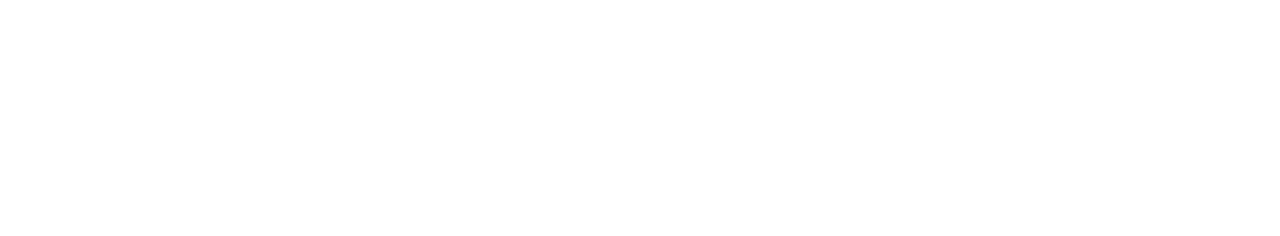
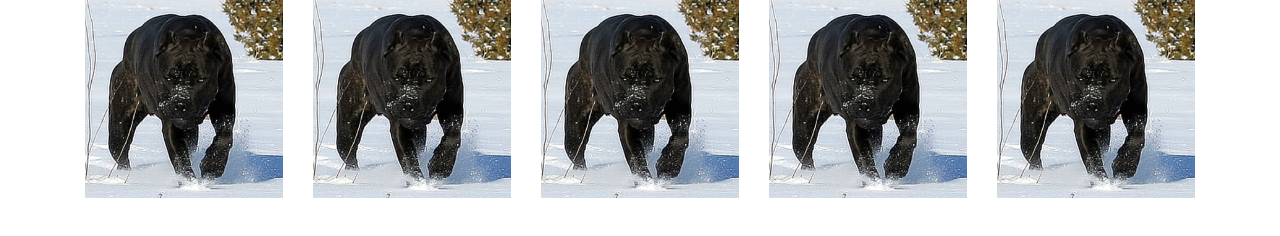
Before and after one commit to GuiAndrew/checkpoint-tranning, a plain HTML site: page index.html in a window 1280 px wide. Drawn offline with nearby package versions, Linux system fonts and the light colour scheme.

```diff
--- a/index.html
+++ b/index.html
@@ -1,15 +1,71 @@
 <!DOCTYPE html>
 <html lang="en">
+
 <head>
     <meta charset="UTF-8">
     <meta name="viewport" content="width=device-width, initial-scale=1.0">
     <meta http-equiv="X-UA-Compatible" content="ie=edge">
     <title>Testing the exercises</title>
+    <link rel="stylesheet" href="https://maxcdn.bootstrapcdn.com/bootstrap/4.0.0/css/bootstrap.min.css"
+        integrity="sha384-Gn5384xqQ1aoWXA+058RXPxPg6fy4IWvTNh0E263XmFcJlSAwiGgFAW/dAiS6JXm" crossorigin="anonymous">
+    <link rel="stylesheet" href="style.css">
 </head>
+
 <body>
 
+    <!-- Container -->
+    <div class="container">
+        <!-- row -->
+        <div class="row">
+
+            <!-- col -->
+            <div class="col">
+                <img class="img-fluid" src="img/doggy.jpg">
+            </div>
+            <!-- col -->
+
+            <!-- col -->
+            <div class="col">
+                <img class="img-fluid" src="img/doggy.jpg">
+            </div>
+            <!-- col -->
+
+            <!-- col -->
+            <div class="col">
+                <img class="img-fluid" src="img/doggy.jpg">
+            </div>
+            <!-- col -->
+
+            <!-- col -->
+            <div class="col d-none d-md-block">
+                <img class="img-fluid" src="img/doggy.jpg">
+            </div>
+            <!-- col -->
+
+            <!-- col -->
+            <div class="col d-none d-lg-block">
+                <img class="img-fluid" src="img/doggy.jpg">
+            </div>
+            <!-- col -->
+
+        </div>
+        <!-- /row -->
+    </div>
+    <!-- /Container -->
+
 </body>
-    <!-- <script src="exercise2.js"></script> -->
-    <!-- <script src="exercise3.js"></script> -->
-    <script src="exercise1.js"></script>
+<!-- <script src="exercise2.js"></script> -->
+<!-- <script src="exercise3.js"></script> -->
+<!-- <script src="exercise1.js"></script> -->
+
+<script src="https://code.jquery.com/jquery-3.2.1.slim.min.js"
+    integrity="sha384-KJ3o2DKtIkvYIK3UENzmM7KCkRr/rE9/Qpg6aAZGJwFDMVNA/GpGFF93hXpG5KkN"
+    crossorigin="anonymous"></script>
+<script src="https://cdnjs.cloudflare.com/ajax/libs/popper.js/1.12.9/umd/popper.min.js"
+    integrity="sha384-ApNbgh9B+Y1QKtv3Rn7W3mgPxhU9K/ScQsAP7hUibX39j7fakFPskvXusvfa0b4Q"
+    crossorigin="anonymous"></script>
+<script src="https://maxcdn.bootstrapcdn.com/bootstrap/4.0.0/js/bootstrap.min.js"
+    integrity="sha384-JZR6Spejh4U02d8jOt6vLEHfe/JQGiRRSQQxSfFWpi1MquVdAyjUar5+76PVCmYl"
+    crossorigin="anonymous"></script>
+
 </html>
--- /dev/null
+++ b/style.css
@@ -0,0 +1,7 @@
+.col {
+    display: flex;
+    flex-direction: row;
+    justify-content: space-around;
+
+    float: left;
+}
```
Also changed, not shown: img/doggy.jpg (added), index2.html (added).
